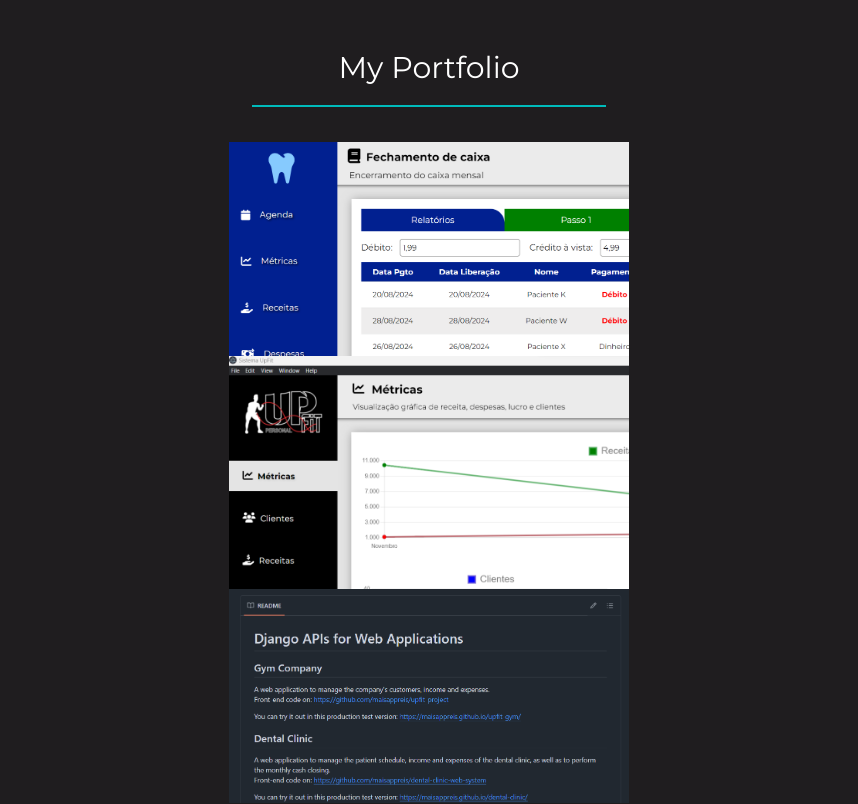
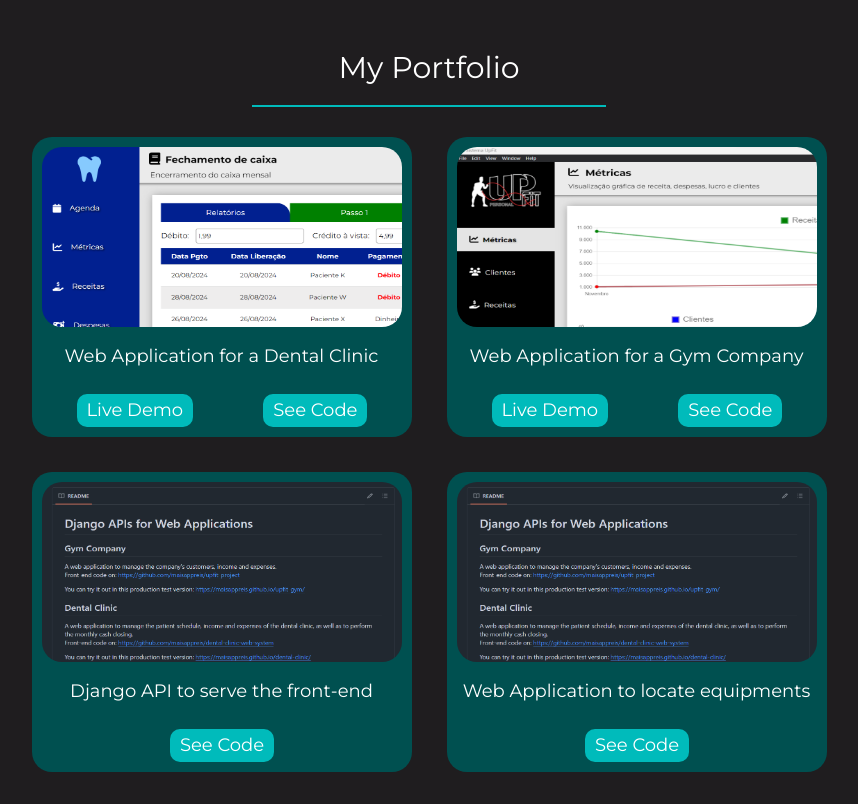
Before and after one commit to maisappreis/maisappreis.github.io, a Next.js app: page / in a window 1280 px wide. Shown: the part 740-1544 px from the top of the page, without its empty margins (211-1069 px from the left). Built offline with nearby package versions, Linux system fonts and the light colour scheme.

Commit message:
feat: Implementing the portfolio screen.

```diff
--- a/src/app/page.tsx
+++ b/src/app/page.tsx
@@ -8,7 +8,8 @@ import Sidebar from "./layout/sidebar";
 
 export default function Home() {
   return (
-    <main className="app-area">
+    <main id="home"
+      className="app-area">
       <HomePage />
       <Portfolio />
       <Skills />
--- a/src/app/pages/education/Education.module.css
+++ b/src/app/pages/education/Education.module.css
@@ -55,7 +55,7 @@
   background-color: var(--blue-green-dark-color);
   color: #fff;
   padding: 3px 10px;
-  border-radius: 20px;
+  border-radius: 10px;
 }
 
 .btn:hover {
--- a/src/app/pages/home/page.tsx
+++ b/src/app/pages/home/page.tsx
@@ -9,7 +9,7 @@ const dancingScript = Dancing_Script({
 
 export default function HomePage() {
   return (
-    <div id="home"
+    <div
       className="flex flex-col justify-center items-center">
       <h3 className={styles.h3}>
         Hello, I&apos;m
--- a/src/app/pages/portfolio/Portfolio.module.css
+++ b/src/app/pages/portfolio/Portfolio.module.css
@@ -3,8 +3,51 @@
   font-size: 30px;
 }
 
-@media only screen and (max-width: 1300px) {
-  .content {
-    flex-direction: column;
-  }
+.content {
+  display: flex;
+  flex-wrap: wrap;
+  gap: 5px;
+  justify-content: center;
 }
+
+.box {
+  height: 300px;
+  width: 380px;
+  margin: 15px;
+  padding: 10px;
+  border-radius: 20px;
+  background-color: var(--blue-green-dark-color);
+  position: relative;
+  box-sizing: border-box;
+}
+
+.box:hover {
+  background-color: transparent;
+  border: 2px solid var(--blue-green-light-color);
+}
+
+.image {
+  width: 100%;
+  max-height: 180px;
+  border-radius: 20px;
+}
+
+.buttons {
+  position: absolute;
+  bottom: 10px;
+  width: 95%;
+
+  display: flex;
+  justify-content: space-around;
+}
+
+.btn {
+  background-color: var(--blue-green-light-color);
+  color: #fff;
+  padding: 3px 10px;
+  border-radius: 10px;
+}
+
+.btn:hover {
+  background-color: var(--blue-green-dark-color);
+}
--- a/src/app/pages/portfolio/page.tsx
+++ b/src/app/pages/portfolio/page.tsx
@@ -1,5 +1,43 @@
 import styles from "./Portfolio.module.css";
 import Image from 'next/image';
+
+const projects = [
+  { src: "/images/dental-clinic.png",
+    alt: "dental clinic project",
+    width: 200, height: 180,
+    description: "Web Application for a Dental Clinic",
+    demo: "https://maisappreis.github.io/dental-clinic/",
+    code: "https://github.com/maisappreis/dental-clinic/"
+  },
+  { src: "/images/gym.png",
+    alt: "gym project",
+    width: 200, height: 180,
+    description: "Web Application for a Gym Company",
+    demo: "https://maisappreis.github.io/upfit-gym/",
+    code: "https://maisappreis.github.io/dental-clinic/"
+  },
+  { src: "/images/django.png",
+    alt: "django project",
+    width: 200, height: 180,
+    description: "Django API to serve the front-end",
+    demo: "",
+    code: "https://github.com/maisappreis/django-APIs/"
+  },
+  { src: "/images/django.png",
+    alt: "equipment locator project",
+    width: 200, height: 180,
+    description: "Web Application to locate equipments",
+    demo: "",
+    code: "https://github.com/maisappreis/equipment-locator/"
+  },
+  { src: "/images/django.png",
+    alt: "portfolio website",
+    width: 200, height: 180,
+    description: "My Portfolio Website",
+    demo: "https://maisappreis.github.io/",
+    code: "https://github.com/maisappreis/maisappreis.github.io/"
+  },
+];
 
 export default function Portfolio() {
   return (
@@ -10,15 +48,45 @@ export default function Portfolio() {
       </h1>
       <hr className="hr-line" />
 
-      <div className={`${styles.content} flex my-5`}>
-        <Image src="/images/dental-clinic.png" alt="dental clinic project" className="mx-2.5" width={400} height={250} quality={75} priority />
-        <Image src="/images/gym.png" alt="gym project" className="mx-2.5" width={400} height={250} quality={75} priority />
-        <Image src="/images/django.png" alt="django project" className="mx-2.5" width={400} height={250} quality={75} priority />
-      </div>
-      <div className={`${styles.content} flex my-5`}>
-        <Image src="/images/dental-clinic.png" alt="dental clinic project" className="mx-2.5" width={400} height={250} quality={75} priority />
-        <Image src="/images/gym.png" alt="gym project" className="mx-2.5" width={400} height={250} quality={75} priority />
-        <Image src="/images/django.png" alt="django project" className="mx-2.5" width={400} height={250} quality={75} priority />
+      <div className={styles.content}>
+        {projects.map((project, index) => (
+          <div className={styles.box}>
+            <Image
+              key={`${index}`}
+              src={project.src}
+              alt={project.alt}
+              className={styles.image}
+              width={project.width}
+              height={project.height}
+              quality={75}
+              priority
+            />
+            <p className="my-4 text-center">{project.description}</p>
+            <div className={styles.buttons}>
+              {project.demo && (
+                <a
+                  href={project.demo}
+                  target="_blank"
+                  rel="noopener noreferrer"
+                >
+                  <button className={styles.btn}>
+                    Live Demo
+                  </button>
+                </a>
+              )}
+              {project.code && (
+                <a
+                  href={project.code}
+                  target="_blank"
+                  rel="noopener noreferrer">
+                  <button className={styles.btn}>
+                    See Code
+                  </button>
+                </a>
+              )}
+            </div>
+          </div>
+        ))}
       </div>
     </div>
   );
```
